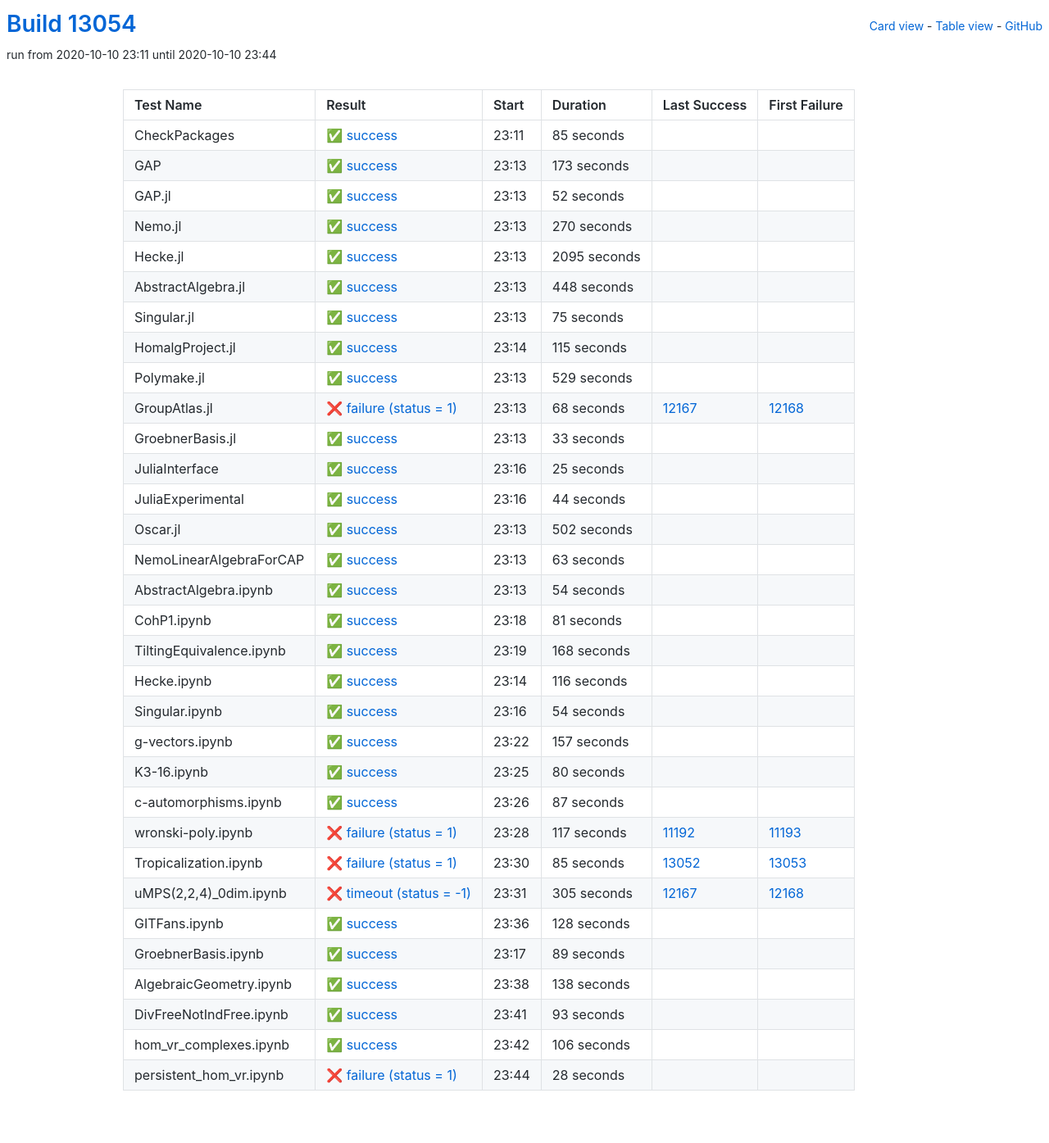
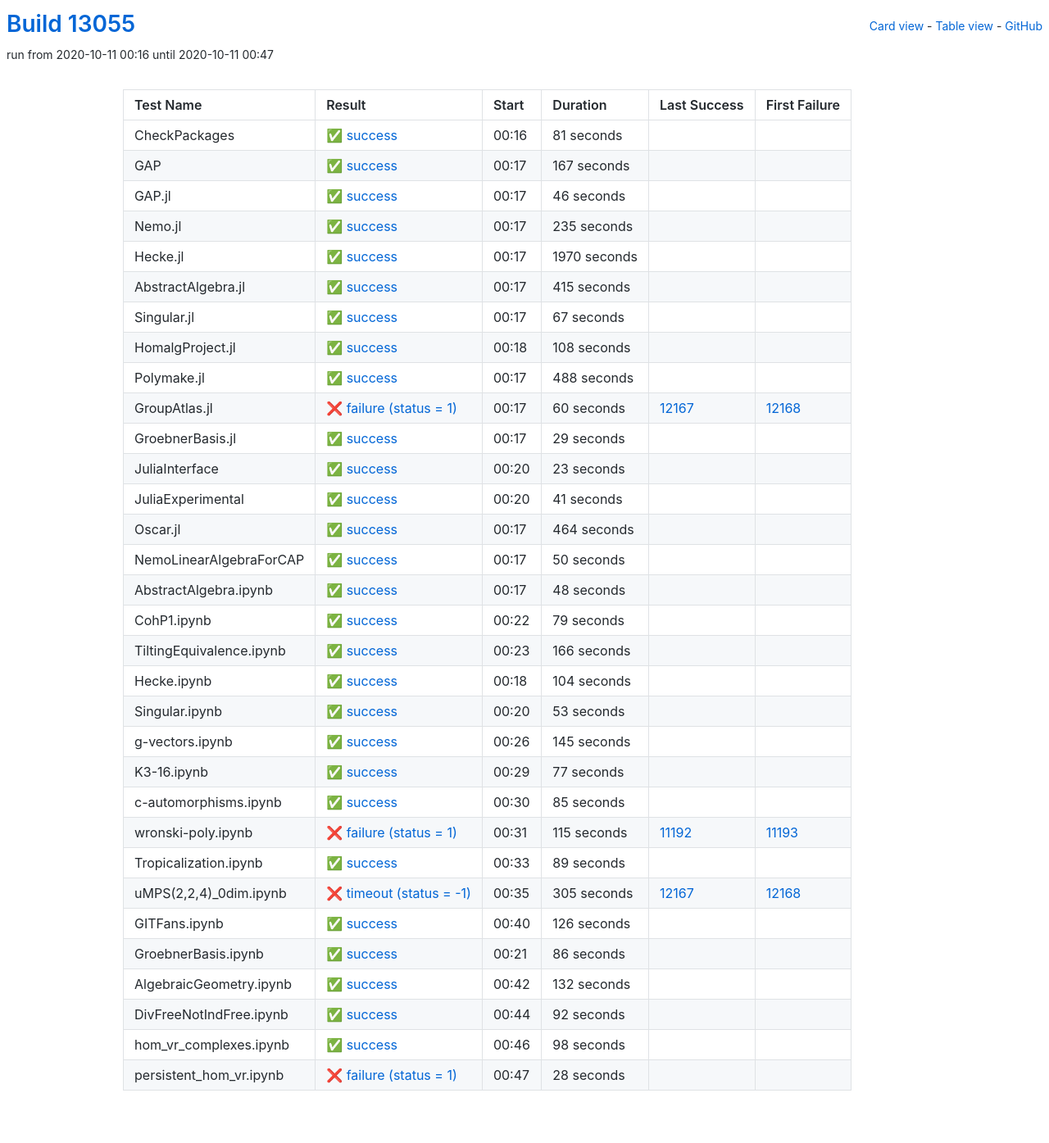
Before and after one commit to oscar-system/oscar-ci-status, a Jekyll site: the page built from table.html, in a window 1280 px wide. Shown: the whole page at 82% size. Built offline with Jekyll 4.4.1, drawn with Linux system fonts in a browser that asks for light colours.

Commit message:
Build #13055

```diff
--- a/_data/ci.yml
+++ b/_data/ci.yml
@@ -1,6 +1,6 @@
 ---
-build: 13054
-build_url: https://oscarci.mathematik.uni-kl.de/job/oscar/13054/
+build: 13055
+build_url: https://oscarci.mathematik.uni-kl.de/job/oscar/13055/
 job: oscar
 organization: oscar-system
 repo: oscar-ci-status
@@ -8,8 +8,272 @@ repourl: https://github.com/oscar-system/oscar-ci-status
 tests:
 - name: CheckPackages
   id: checkpackages
-  log: https://oscarci.mathematik.uni-kl.de/job/oscar/13054/artifact/logs/build-13054/CheckPackages.log
-  start: 2020-10-10 23:11
+  log: https://oscarci.mathematik.uni-kl.de/job/oscar/13055/artifact/logs/build-13055/CheckPackages.log
+  start: 2020-10-11 00:16
+  success: true
+  exitcode: 0
+  status: success
+  duration: 81
+  last_success: false
+  last_success_url:
+  first_failure: false
+  first_failure_url:
+- name: GAP
+  id: gap
+  log: https://oscarci.mathematik.uni-kl.de/job/oscar/13055/artifact/logs/build-13055/GAP.log
+  start: 2020-10-11 00:17
+  success: true
+  exitcode: 0
+  status: success
+  duration: 167
+  last_success: false
+  last_success_url:
+  first_failure: false
+  first_failure_url:
+- name: GAP.jl
+  id: gap-jl
+  log: https://oscarci.mathematik.uni-kl.de/job/oscar/13055/artifact/logs/build-13055/GAP.jl.log
+  start: 2020-10-11 00:17
+  success: true
+  exitcode: 0
+  status: success
+  duration: 46
+  last_success: false
+  last_success_url:
+  first_failure: false
+  first_failure_url:
+- name: Nemo.jl
+  id: nemo-jl
+  log: https://oscarci.mathematik.uni-kl.de/job/oscar/13055/artifact/logs/build-13055/Nemo.jl.log
+  start: 2020-10-11 00:17
+  success: true
+  exitcode: 0
+  status: success
+  duration: 235
+  last_success: false
+  last_success_url:
+  first_failure: false
+  first_failure_url:
+- name: Hecke.jl
+  id: hecke-jl
+  log: https://oscarci.mathematik.uni-kl.de/job/oscar/13055/artifact/logs/build-13055/Hecke.jl.log
+  start: 2020-10-11 00:17
+  success: true
+  exitcode: 0
+  status: success
+  duration: 1970
+  last_success: false
+  last_success_url:
+  first_failure: false
+  first_failure_url:
+- name: AbstractAlgebra.jl
+  id: abstractalgebra-jl
+  log: https://oscarci.mathematik.uni-kl.de/job/oscar/13055/artifact/logs/build-13055/AbstractAlgebra.jl.log
+  start: 2020-10-11 00:17
+  success: true
+  exitcode: 0
+  status: success
+  duration: 415
+  last_success: false
+  last_success_url:
+  first_failure: false
+  first_failure_url:
+- name: Singular.jl
+  id: singular-jl
+  log: https://oscarci.mathematik.uni-kl.de/job/oscar/13055/artifact/logs/build-13055/Singular.jl.log
+  start: 2020-10-11 00:17
+  success: true
+  exitcode: 0
+  status: success
+  duration: 67
+  last_success: false
+  last_success_url:
+  first_failure: false
+  first_failure_url:
+- name: HomalgProject.jl
+  id: homalgproject-jl
+  log: https://oscarci.mathematik.uni-kl.de/job/oscar/13055/artifact/logs/build-13055/HomalgProject.jl.log
+  start: 2020-10-11 00:18
+  success: true
+  exitcode: 0
+  status: success
+  duration: 108
+  last_success: false
+  last_success_url:
+  first_failure: false
+  first_failure_url:
+- name: Polymake.jl
+  id: polymake-jl
+  log: https://oscarci.mathematik.uni-kl.de/job/oscar/13055/artifact/logs/build-13055/Polymake.jl.log
+  start: 2020-10-11 00:17
+  success: true
+  exitcode: 0
+  status: success
+  duration: 488
+  last_success: false
+  last_success_url:
+  first_failure: false
+  first_failure_url:
+- name: GroupAtlas.jl
+  id: groupatlas-jl
+  log: https://oscarci.mathematik.uni-kl.de/job/oscar/13055/artifact/logs/build-13055/GroupAtlas.jl.log
+  start: 2020-10-11 00:17
+  success: false
+  exitcode: 1
+  status: failure
+  duration: 60
+  last_success: 12167
+  last_success_url: https://oscarci.mathematik.uni-kl.de/job/oscar/12167/
+  first_failure: 12168
+  first_failure_url: https://oscarci.mathematik.uni-kl.de/job/oscar/12168/
+- name: GroebnerBasis.jl
+  id: groebnerbasis-jl
+  log: https://oscarci.mathematik.uni-kl.de/job/oscar/13055/artifact/logs/build-13055/GroebnerBasis.jl.log
+  start: 2020-10-11 00:17
+  success: true
+  exitcode: 0
+  status: success
+  duration: 29
+  last_success: false
+  last_success_url:
+  first_failure: false
+  first_failure_url:
+- name: JuliaInterface
+  id: juliainterface
+  log: https://oscarci.mathematik.uni-kl.de/job/oscar/13055/artifact/logs/build-13055/JuliaInterface.log
+  start: 2020-10-11 00:20
+  success: true
+  exitcode: 0
+  status: success
+  duration: 23
+  last_success: false
+  last_success_url:
+  first_failure: false
+  first_failure_url:
+- name: JuliaExperimental
+  id: juliaexperimental
+  log: https://oscarci.mathematik.uni-kl.de/job/oscar/13055/artifact/logs/build-13055/JuliaExperimental.log
+  start: 2020-10-11 00:20
+  success: true
+  exitcode: 0
+  status: success
+  duration: 41
+  last_success: false
+  last_success_url:
+  first_failure: false
+  first_failure_url:
+- name: Oscar.jl
+  id: oscar-jl
+  log: https://oscarci.mathematik.uni-kl.de/job/oscar/13055/artifact/logs/build-13055/Oscar.jl.log
+  start: 2020-10-11 00:17
+  success: true
+  exitcode: 0
+  status: success
+  duration: 464
+  last_success: false
+  last_success_url:
+  first_failure: false
+  first_failure_url:
+- name: NemoLinearAlgebraForCAP
+  id: nemolinearalgebraforcap
+  log: https://oscarci.mathematik.uni-kl.de/job/oscar/13055/artifact/logs/build-13055/NemoLinearAlgebraForCAP.log
+  start: 2020-10-11 00:17
+  success: true
+  exitcode: 0
+  status: success
+  duration: 50
+  last_success: false
+  last_success_url:
+  first_failure: false
+  first_failure_url:
+- name: AbstractAlgebra.ipynb
+  id: abstractalgebra-ipynb
+  log: https://oscarci.mathematik.uni-kl.de/job/oscar/13055/artifact/logs/build-13055/AbstractAlgebra.ipynb.log
+  start: 2020-10-11 00:17
+  success: true
+  exitcode: 0
+  status: success
+  duration: 48
+  last_success: false
+  last_success_url:
+  first_failure: false
+  first_failure_url:
+- name: CohP1.ipynb
+  id: cohp1-ipynb
+  log: https://oscarci.mathematik.uni-kl.de/job/oscar/13055/artifact/logs/build-13055/CohP1.ipynb.log
+  start: 2020-10-11 00:22
+  success: true
+  exitcode: 0
+  status: success
+  duration: 79
+  last_success: false
+  last_success_url:
+  first_failure: false
+  first_failure_url:
+- name: TiltingEquivalence.ipynb
+  id: tiltingequivalence-ipynb
+  log: https://oscarci.mathematik.uni-kl.de/job/oscar/13055/artifact/logs/build-13055/TiltingEquivalence.ipynb.log
+  start: 2020-10-11 00:23
+  success: true
+  exitcode: 0
+  status: success
+  duration: 166
+  last_success: false
+  last_success_url:
+  first_failure: false
+  first_failure_url:
+- name: Hecke.ipynb
+  id: hecke-ipynb
+  log: https://oscarci.mathematik.uni-kl.de/job/oscar/13055/artifact/logs/build-13055/Hecke.ipynb.log
+  start: 2020-10-11 00:18
+  success: true
+  exitcode: 0
+  status: success
+  duration: 104
+  last_success: false
+  last_success_url:
+  first_failure: false
+  first_failure_url:
+- name: Singular.ipynb
+  id: singular-ipynb
+  log: https://oscarci.mathematik.uni-kl.de/job/oscar/13055/artifact/logs/build-13055/Singular.ipynb.log
+  start: 2020-10-11 00:20
+  success: true
+  exitcode: 0
+  status: success
+  duration: 53
+  last_success: false
+  last_success_url:
+  first_failure: false
+  first_failure_url:
+- name: g-vectors.ipynb
+  id: g-vectors-ipynb
+  log: https://oscarci.mathematik.uni-kl.de/job/oscar/13055/artifact/logs/build-13055/g-vectors.ipynb.log
+  start: 2020-10-11 00:26
+  success: true
+  exitcode: 0
+  status: success
+  duration: 145
+  last_success: false
+  last_success_url:
+  first_failure: false
+  first_failure_url:
+- name: K3-16.ipynb
+  id: k3-16-ipynb
+  log: https://oscarci.mathematik.uni-kl.de/job/oscar/13055/artifact/logs/build-13055/K3-16.ipynb.log
+  start: 2020-10-11 00:29
+  success: true
+  exitcode: 0
+  status: success
+  duration: 77
+  last_success: false
+  last_success_url:
+  first_failure: false
+  first_failure_url:
+- name: c-automorphisms.ipynb
+  id: c-automorphisms-ipynb
+  log: https://oscarci.mathematik.uni-kl.de/job/oscar/13055/artifact/logs/build-13055/c-automorphisms.ipynb.log
+  start: 2020-10-11 00:30
   success: true
   exitcode: 0
   status: success
@@ -18,298 +282,34 @@ tests:
   last_success_url:
   first_failure: false
   first_failure_url:
-- name: GAP
-  id: gap
-  log: https://oscarci.mathematik.uni-kl.de/job/oscar/13054/artifact/logs/build-13054/GAP.log
-  start: 2020-10-10 23:13
-  success: true
-  exitcode: 0
-  status: success
-  duration: 173
-  last_success: false
-  last_success_url:
-  first_failure: false
-  first_failure_url:
-- name: GAP.jl
-  id: gap-jl
-  log: https://oscarci.mathematik.uni-kl.de/job/oscar/13054/artifact/logs/build-13054/GAP.jl.log
-  start: 2020-10-10 23:13
-  success: true
-  exitcode: 0
-  status: success
-  duration: 52
-  last_success: false
-  last_success_url:
-  first_failure: false
-  first_failure_url:
-- name: Nemo.jl
-  id: nemo-jl
-  log: https://oscarci.mathematik.uni-kl.de/job/oscar/13054/artifact/logs/build-13054/Nemo.jl.log
-  start: 2020-10-10 23:13
-  success: true
-  exitcode: 0
-  status: success
-  duration: 270
-  last_success: false
-  last_success_url:
-  first_failure: false
-  first_failure_url:
-- name: Hecke.jl
-  id: hecke-jl
-  log: https://oscarci.mathematik.uni-kl.de/job/oscar/13054/artifact/logs/build-13054/Hecke.jl.log
-  start: 2020-10-10 23:13
-  success: true
-  exitcode: 0
-  status: success
-  duration: 2095
-  last_success: false
-  last_success_url:
-  first_failure: false
-  first_failure_url:
-- name: AbstractAlgebra.jl
-  id: abstractalgebra-jl
-  log: https://oscarci.mathematik.uni-kl.de/job/oscar/13054/artifact/logs/build-13054/AbstractAlgebra.jl.log
-  start: 2020-10-10 23:13
-  success: true
-  exitcode: 0
-  status: success
-  duration: 448
-  last_success: false
-  last_success_url:
-  first_failure: false
-  first_failure_url:
-- name: Singular.jl
-  id: singular-jl
-  log: https://oscarci.mathematik.uni-kl.de/job/oscar/13054/artifact/logs/build-13054/Singular.jl.log
-  start: 2020-10-10 23:13
-  success: true
-  exitcode: 0
-  status: success
-  duration: 75
-  last_success: false
-  last_success_url:
-  first_failure: false
-  first_failure_url:
-- name: HomalgProject.jl
-  id: homalgproject-jl
-  log: https://oscarci.mathematik.uni-kl.de/job/oscar/13054/artifact/logs/build-13054/HomalgProject.jl.log
-  start: 2020-10-10 23:14
-  success: true
-  exitcode: 0
-  status: success
-  duration: 115
-  last_success: false
-  last_success_url:
-  first_failure: false
-  first_failure_url:
-- name: Polymake.jl
-  id: polymake-jl
-  log: https://oscarci.mathematik.uni-kl.de/job/oscar/13054/artifact/logs/build-13054/Polymake.jl.log
-  start: 2020-10-10 23:13
-  success: true
-  exitcode: 0
-  status: success
-  duration: 529
-  last_success: false
-  last_success_url:
-  first_failure: false
-  first_failure_url:
-- name: GroupAtlas.jl
-  id: groupatlas-jl
-  log: https://oscarci.mathematik.uni-kl.de/job/oscar/13054/artifact/logs/build-13054/GroupAtlas.jl.log
-  start: 2020-10-10 23:13
+- name: wronski-poly.ipynb
+  id: wronski-poly-ipynb
+  log: https://oscarci.mathematik.uni-kl.de/job/oscar/13055/artifact/logs/build-13055/wronski-poly.ipynb.log
+  start: 2020-10-11 00:31
   success: false
   exitcode: 1
   status: failure
-  duration: 68
-  last_success: 12167
-  last_success_url: https://oscarci.mathematik.uni-kl.de/job/oscar/12167/
-  first_failure: 12168
-  first_failure_url: https://oscarci.mathematik.uni-kl.de/job/oscar/12168/
-- name: GroebnerBasis.jl
-  id: groebnerbasis-jl
-  log: https://oscarci.mathematik.uni-kl.de/job/oscar/13054/artifact/logs/build-13054/GroebnerBasis.jl.log
-  start: 2020-10-10 23:13
-  success: true
-  exitcode: 0
-  status: success
-  duration: 33
-  last_success: false
-  last_success_url:
-  first_failure: false
-  first_failure_url:
-- name: JuliaInterface
-  id: juliainterface
-  log: https://oscarci.mathematik.uni-kl.de/job/oscar/13054/artifact/logs/build-13054/JuliaInterface.log
-  start: 2020-10-10 23:16
-  success: true
-  exitcode: 0
-  status: success
-  duration: 25
-  last_success: false
-  last_success_url:
-  first_failure: false
-  first_failure_url:
-- name: JuliaExperimental
-  id: juliaexperimental
-  log: https://oscarci.mathematik.uni-kl.de/job/oscar/13054/artifact/logs/build-13054/JuliaExperimental.log
-  start: 2020-10-10 23:16
-  success: true
-  exitcode: 0
-  status: success
-  duration: 44
-  last_success: false
-  last_success_url:
-  first_failure: false
-  first_failure_url:
-- name: Oscar.jl
-  id: oscar-jl
-  log: https://oscarci.mathematik.uni-kl.de/job/oscar/13054/artifact/logs/build-13054/Oscar.jl.log
-  start: 2020-10-10 23:13
-  success: true
-  exitcode: 0
-  status: success
-  duration: 502
-  last_success: false
-  last_success_url:
-  first_failure: false
-  first_failure_url:
-- name: NemoLinearAlgebraForCAP
-  id: nemolinearalgebraforcap
-  log: https://oscarci.mathematik.uni-kl.de/job/oscar/13054/artifact/logs/build-13054/NemoLinearAlgebraForCAP.log
-  start: 2020-10-10 23:13
-  success: true
-  exitcode: 0
-  status: success
-  duration: 63
-  last_success: false
-  last_success_url:
-  first_failure: false
-  first_failure_url:
-- name: AbstractAlgebra.ipynb
-  id: abstractalgebra-ipynb
-  log: https://oscarci.mathematik.uni-kl.de/job/oscar/13054/artifact/logs/build-13054/AbstractAlgebra.ipynb.log
-  start: 2020-10-10 23:13
-  success: true
-  exitcode: 0
-  status: success
-  duration: 54
-  last_success: false
-  last_success_url:
-  first_failure: false
-  first_failure_url:
-- name: CohP1.ipynb
-  id: cohp1-ipynb
-  log: https://oscarci.mathematik.uni-kl.de/job/oscar/13054/artifact/logs/build-13054/CohP1.ipynb.log
-  start: 2020-10-10 23:18
-  success: true
-  exitcode: 0
-  status: success
-  duration: 81
-  last_success: false
-  last_success_url:
-  first_failure: false
-  first_failure_url:
-- name: TiltingEquivalence.ipynb
-  id: tiltingequivalence-ipynb
-  log: https://oscarci.mathematik.uni-kl.de/job/oscar/13054/artifact/logs/build-13054/TiltingEquivalence.ipynb.log
-  start: 2020-10-10 23:19
-  success: true
-  exitcode: 0
-  status: success
-  duration: 168
-  last_success: false
-  last_success_url:
-  first_failure: false
-  first_failure_url:
-- name: Hecke.ipynb
-  id: hecke-ipynb
-  log: https://oscarci.mathematik.uni-kl.de/job/oscar/13054/artifact/logs/build-13054/Hecke.ipynb.log
-  start: 2020-10-10 23:14
-  success: true
-  exitcode: 0
-  status: success
-  duration: 116
-  last_success: false
-  last_success_url:
-  first_failure: false
-  first_failure_url:
-- name: Singular.ipynb
-  id: singular-ipynb
-  log: https://oscarci.mathematik.uni-kl.de/job/oscar/13054/artifact/logs/build-13054/Singular.ipynb.log
-  start: 2020-10-10 23:16
-  success: true
-  exitcode: 0
-  status: success
-  duration: 54
-  last_success: false
-  last_success_url:
-  first_failure: false
-  first_failure_url:
-- name: g-vectors.ipynb
-  id: g-vectors-ipynb
-  log: https://oscarci.mathematik.uni-kl.de/job/oscar/13054/artifact/logs/build-13054/g-vectors.ipynb.log
-  start: 2020-10-10 23:22
-  success: true
-  exitcode: 0
-  status: success
-  duration: 157
-  last_success: false
-  last_success_url:
-  first_failure: false
-  first_failure_url:
-- name: K3-16.ipynb
-  id: k3-16-ipynb
-  log: https://oscarci.mathematik.uni-kl.de/job/oscar/13054/artifact/logs/build-13054/K3-16.ipynb.log
-  start: 2020-10-10 23:25
-  success: true
-  exitcode: 0
-  status: success
-  duration: 80
-  last_success: false
-  last_success_url:
-  first_failure: false
-  first_failure_url:
-- name: c-automorphisms.ipynb
-  id: c-automorphisms-ipynb
-  log: https://oscarci.mathematik.uni-kl.de/job/oscar/13054/artifact/logs/build-13054/c-automorphisms.ipynb.log
-  start: 2020-10-10 23:26
-  success: true
-  exitcode: 0
-  status: success
-  duration: 87
-  last_success: false
-  last_success_url:
-  first_failure: false
-  first_failure_url:
-- name: wronski-poly.ipynb
-  id: wronski-poly-ipynb
-  log: https://oscarci.mathematik.uni-kl.de/job/oscar/13054/artifact/logs/build-13054/wronski-poly.ipynb.log
-  start: 2020-10-10 23:28
-  success: false
-  exitcode: 1
-  status: failure
-  duration: 117
+  duration: 115
   last_success: 11192
   last_success_url: https://oscarci.mathematik.uni-kl.de/job/oscar/11192/
   first_failure: 11193
   first_failure_url: https://oscarci.mathematik.uni-kl.de/job/oscar/11193/
 - name: Tropicalization.ipynb
   id: tropicalization-ipynb
-  log: https://oscarci.mathematik.uni-kl.de/job/oscar/13054/artifact/logs/build-13054/Tropicalization.ipynb.log
-  start: 2020-10-10 23:30
-  success: false
-  exitcode: 1
-  status: failure
-  duration: 85
-  last_success: 13052
-  last_success_url: https://oscarci.mathematik.uni-kl.de/job/oscar/13052/
-  first_failure: 13053
-  first_failure_url: https://oscarci.mathematik.uni-kl.de/job/oscar/13053/
+  log: https://oscarci.mathematik.uni-kl.de/job/oscar/13055/artifact/logs/build-13055/Tropicalization.ipynb.log
+  start: 2020-10-11 00:33
+  success: true
+  exitcode: 0
+  status: success
+  duration: 89
+  last_success: false
+  last_success_url:
+  first_failure: false
+  first_failure_url:
 - name: uMPS(2,2,4)_0dim.ipynb
   id: umps-2-2-4-0dim-ipynb
-  log: https://oscarci.mathematik.uni-kl.de/job/oscar/13054/artifact/logs/build-13054/uMPS-2-2-4-_0dim.ipynb.log
-  start: 2020-10-10 23:31
+  log: https://oscarci.mathematik.uni-kl.de/job/oscar/13055/artifact/logs/build-13055/uMPS-2-2-4-_0dim.ipynb.log
+  start: 2020-10-11 00:35
   success: false
   exitcode: -1
   status: timeout
@@ -320,68 +320,68 @@ tests:
   first_failure_url: https://oscarci.mathematik.uni-kl.de/job/oscar/12168/
 - name: GITFans.ipynb
   id: gitfans-ipynb
-  log: https://oscarci.mathematik.uni-kl.de/job/oscar/13054/artifact/logs/build-13054/GITFans.ipynb.log
-  start: 2020-10-10 23:36
+  log: https://oscarci.mathematik.uni-kl.de/job/oscar/13055/artifact/logs/build-13055/GITFans.ipynb.log
+  start: 2020-10-11 00:40
   success: true
   exitcode: 0
   status: success
-  duration: 128
+  duration: 126
   last_success: false
   last_success_url:
   first_failure: false
   first_failure_url:
 - name: GroebnerBasis.ipynb
   id: groebnerbasis-ipynb
-  log: https://oscarci.mathematik.uni-kl.de/job/oscar/13054/artifact/logs/build-13054/GroebnerBasis.ipynb.log
-  start: 2020-10-10 23:17
+  log: https://oscarci.mathematik.uni-kl.de/job/oscar/13055/artifact/logs/build-13055/GroebnerBasis.ipynb.log
+  start: 2020-10-11 00:21
   success: true
   exitcode: 0
   status: success
-  duration: 89
+  duration: 86
   last_success: false
   last_success_url:
   first_failure: false
   first_failure_url:
 - name: AlgebraicGeometry.ipynb
   id: algebraicgeometry-ipynb
-  log: https://oscarci.mathematik.uni-kl.de/job/oscar/13054/artifact/logs/build-13054/AlgebraicGeometry.ipynb.log
-  start: 2020-10-10 23:38
+  log: https://oscarci.mathematik.uni-kl.de/job/oscar/13055/artifact/logs/build-13055/AlgebraicGeometry.ipynb.log
+  start: 2020-10-11 00:42
   success: true
   exitcode: 0
   status: success
-  duration: 138
+  duration: 132
   last_success: false
   last_success_url:
   first_failure: false
   first_failure_url:
 - name: DivFreeNotIndFree.ipynb
   id: divfreenotindfree-ipynb
-  log: https://oscarci.mathematik.uni-kl.de/job/oscar/13054/artifact/logs/build-13054/DivFreeNotIndFree.ipynb.log
-  start: 2020-10-10 23:41
+  log: https://oscarci.mathematik.uni-kl.de/job/oscar/13055/artifact/logs/build-13055/DivFreeNotIndFree.ipynb.log
+  start: 2020-10-11 00:44
   success: true
   exitcode: 0
   status: success
-  duration: 93
+  duration: 92
   last_success: false
   last_success_url:
   first_failure: false
   first_failure_url:
 - name: hom_vr_complexes.ipynb
   id: hom-vr-complexes-ipynb
-  log: https://oscarci.mathematik.uni-kl.de/job/oscar/13054/artifact/logs/build-13054/hom_vr_complexes.ipynb.log
-  start: 2020-10-10 23:42
+  log: https://oscarci.mathematik.uni-kl.de/job/oscar/13055/artifact/logs/build-13055/hom_vr_complexes.ipynb.log
+  start: 2020-10-11 00:46
   success: true
   exitcode: 0
   status: success
-  duration: 106
+  duration: 98
   last_success: false
   last_success_url:
   first_failure: false
   first_failure_url:
 - name: persistent_hom_vr.ipynb
   id: persistent-hom-vr-ipynb
-  log: https://oscarci.mathematik.uni-kl.de/job/oscar/13054/artifact/logs/build-13054/persistent_hom_vr.ipynb.log
-  start: 2020-10-10 23:44
+  log: https://oscarci.mathematik.uni-kl.de/job/oscar/13055/artifact/logs/build-13055/persistent_hom_vr.ipynb.log
+  start: 2020-10-11 00:47
   success: false
   exitcode: 1
   status: failure
```
Also changed, not shown: README.md.
